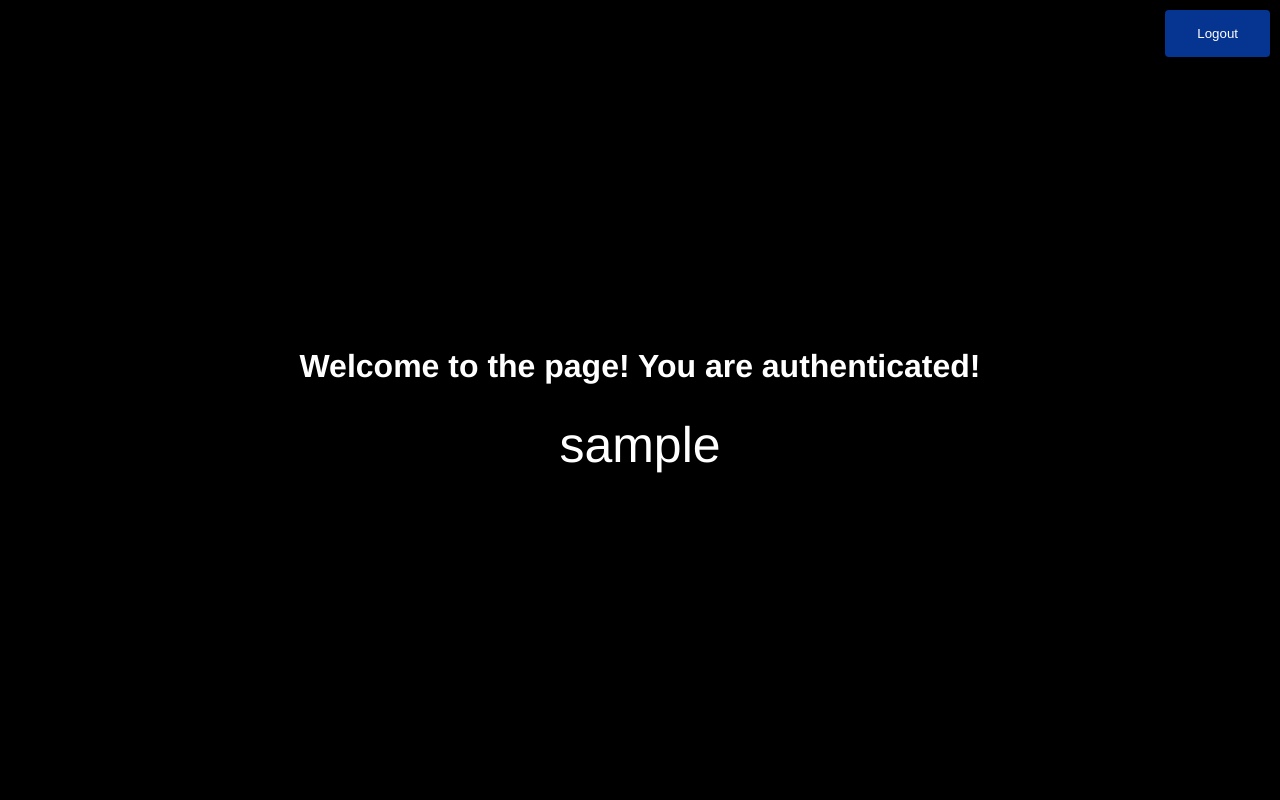
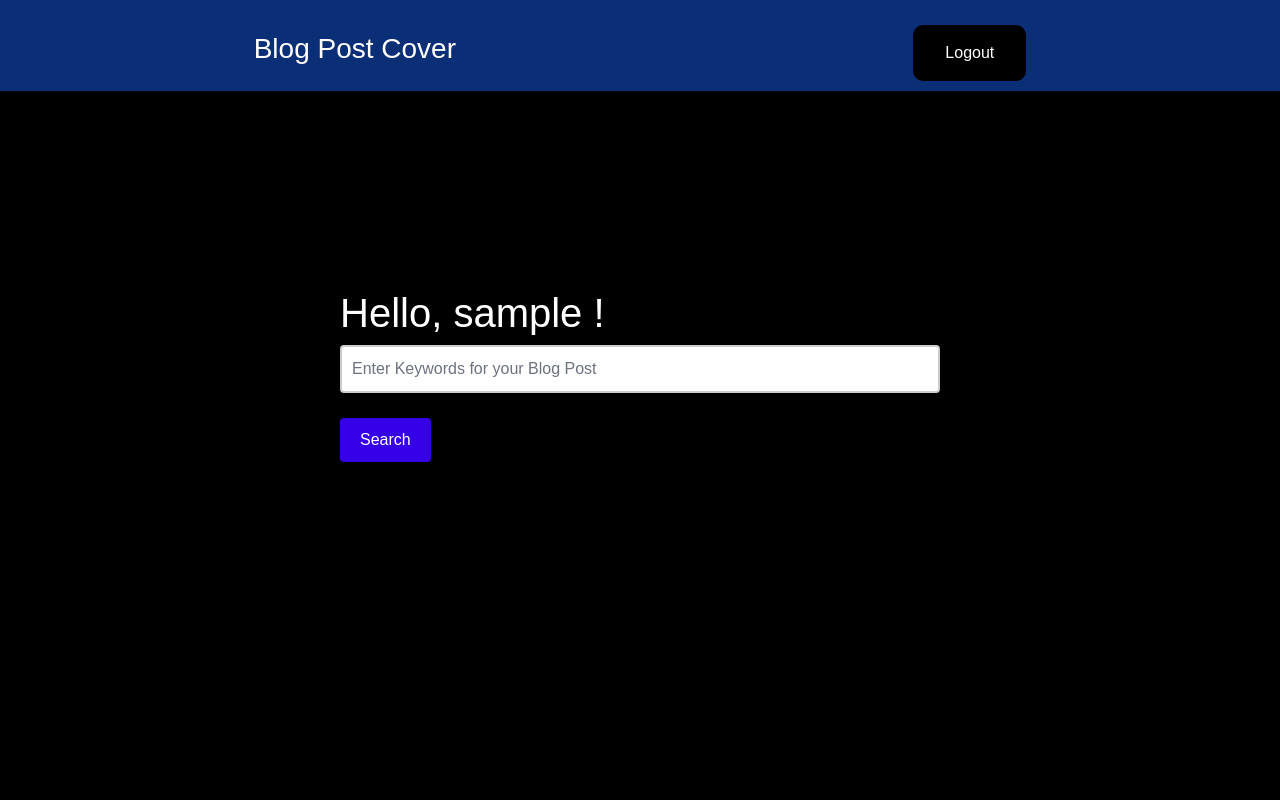
Before and after one commit to Shivapriya1726/Blog-post-cover-image-generator, a Django app: page / in a window 1280 px wide. Run offline with Django 4.2, Linux system fonts and the light colour scheme; the visitor is signed in with stand-in values (Sample User, id 1); some libraries are stand-ins or nearby versions.

Commit message:
Update home.html

```diff
--- a/home/templates/home.html
+++ b/home/templates/home.html
@@ -1,7 +1,16 @@
 <!DOCTYPE html>
-<html>
+<html lang="en">
 <head>
-    <title>Registration Form</title>
+    <meta charset="UTF-8">
+    <meta name="viewport" content="width=device-width, initial-scale=1.0">
+    <link href="https://cdnjs.cloudflare.com/ajax/libs/flowbite/1.7.0/flowbite.min.css" rel="stylesheet" />
+    <script src="https://cdnjs.cloudflare.com/ajax/libs/flowbite/1.7.0/flowbite.min.js"></script>
+    <link href="https://cdnjs.cloudflare.com/ajax/libs/flowbite/1.7.0/flowbite.min.css" rel="stylesheet" />
+    <script src="https://cdnjs.cloudflare.com/ajax/libs/flowbite/1.7.0/flowbite.min.js"></script>
+    <script src="https://cdnjs.cloudflare.com/ajax/libs/sweetalert/2.1.2/sweetalert.min.js" integrity="sha512-AA1Bzp5Q0K1KanKKmvN/4d3IRKVlv9PYgwFPvm32nPO6QS8yH1HO7LbgB1pgiOxPtfeg5zEn2ba64MUcqJx6CA==" crossorigin="anonymous" referrerpolicy="no-referrer"></script>
+    <link href="https://cdn.jsdelivr.net/npm/bootstrap@5.3.0/dist/css/bootstrap.min.css" rel="stylesheet" integrity="sha384-9ndCyUaIbzAi2FUVXJi0CjmCapSmO7SnpJef0486qhLnuZ2cdeRhO02iuK6FUUVM" crossorigin="anonymous">
+    <script src="https://cdn.jsdelivr.net/npm/bootstrap@5.3.0/dist/js/bootstrap.bundle.min.js" integrity="sha384-geWF76RCwLtnZ8qwWowPQNguL3RmwHVBC9FhGdlKrxdiJJigb/j/68SIy3Te4Bkz" crossorigin="anonymous"></script>
+    <title>Blog Post Image Search</title>
     <style>
         body {
             background-color: black;
@@ -12,49 +21,126 @@
             justify-content: center;
             height: 100vh;
             margin: 0;
+            font-family: 'Arial', sans-serif;
         }
-        h1 {
-            text-align: center;
-            font-family: 'Franklin Gothic Medium', 'Arial Narrow', Arial, sans-serif;
-        }
-        .username {
-            text-align: center;
-            margin-top: 10px;
-            font-size: 50px;
-            font-family: 'Franklin Gothic Medium', 'Arial Narrow', Arial, sans-serif;
+
+        .navbar {
+            display: flex;
+            justify-content:space-around;
+            width: 100%;
+            padding: 10px;
+            background-color: #0b2f77;
+            position: fixed;
+            top: 0;
+            z-index: 1;
+            margin-bottom: 30px;
 
         }
-        .button-container {
-            position: absolute;
-            top: 10px;
-            right: 10px;
+        .navbar h3{
+            display: flex;
+            justify-content: center;
+            color:white;
+            text-decoration: none;
+            padding-top: 15px;
+            padding-left: 15px;
         }
-        button {
-            background-color: #063491;
+
+        .navbar a button {
+            background-color: #000000;
             color: white;
             padding: 16px 32px;
+            margin-top: 15px;
+            border: none;
+            border-radius: 10px;
+            cursor: pointer;
+            margin-right: 15px;
+        }
+
+        .navbar a button:hover {
+            background-color: #161c25;
+        }
+        .search-box {
+            display: flex;
+            align-items: center;
+            width: 600px;
+            border: 2px solid #ccc;
+            border-radius: 4px;
+            padding: 10px;
+            color: black;
+        }
+
+
+        .search-button {
+            background-color: #3600e9;
+            color: white;
             border: none;
             border-radius: 4px;
+            padding: 10px 20px;
+            font-size: 16px;
             cursor: pointer;
+            transition: background-color 0.3s;
+            margin-top: 25px;
+            align-items: center;
         }
-        button:hover {
-            background-color: #2d3748;
+
+        .search-button:hover {
+            background-color: #063491;
         }
-        button:focus {
-            outline: none;
-            box-shadow: 0 0 0 3px rgba(66, 153, 225, 0.5);
+
+        .image-container {
+            margin-top: 50px;
+        }
+
+        img {
+            max-width: 100%;
+            max-height: 500px;
+        }
+
+        .retry-button {
+            padding: 10px 20px;
+            font-size: 18px;
+            cursor: pointer;
+            margin-top: 20px;
+        }
+
+        .retry-button:hover {
+            background-color: #063491;
         }
     </style>
 </head>
 <body>
-    <div class="button-container">
+    <div class="navbar">
+        <h3>Blog Post Cover</h3>
         <a href="{% url 'logoutUser' %}">
             <button>Logout</button>
         </a>
     </div>
-    <h1>Welcome to the page! You are authenticated!</h1>
-    <div class="username">
-        {{ username }}
+    <div class="content">
+        <h1>Hello, {{ username }} !</h1>
+        <div class="search-container">
+
+
+            <input type="text" id="searchQuery" class="search-box" placeholder="Enter Keywords for your Blog Post">
+            <button class="search-button" onclick="searchImage()">Search</button>
+        </div>
+        <div class="image-container" id="imageContainer"></div>
     </div>
+
+    <script>
+        function searchImage() {
+            var searchQuery = document.getElementById('searchQuery').value;
+            var apiKey = ''; // Replace with your  API key
+            var apiUrl = `https://api.unsplash.com/photos/random?query=${searchQuery}&client_id=${apiKey}`;
+
+            fetch(apiUrl)
+                .then(response => response.json())
+                .then(data => {
+                    var imageUrl = data.urls.regular;
+                    var imageContainer = document.getElementById('imageContainer');
+                    imageContainer.innerHTML = `<img src="${imageUrl}" alt="${searchQuery}">`;
+                })
+                .catch(error => console.error('Error:', error));
+        }
+    </script>
 </body>
 </html>
```
